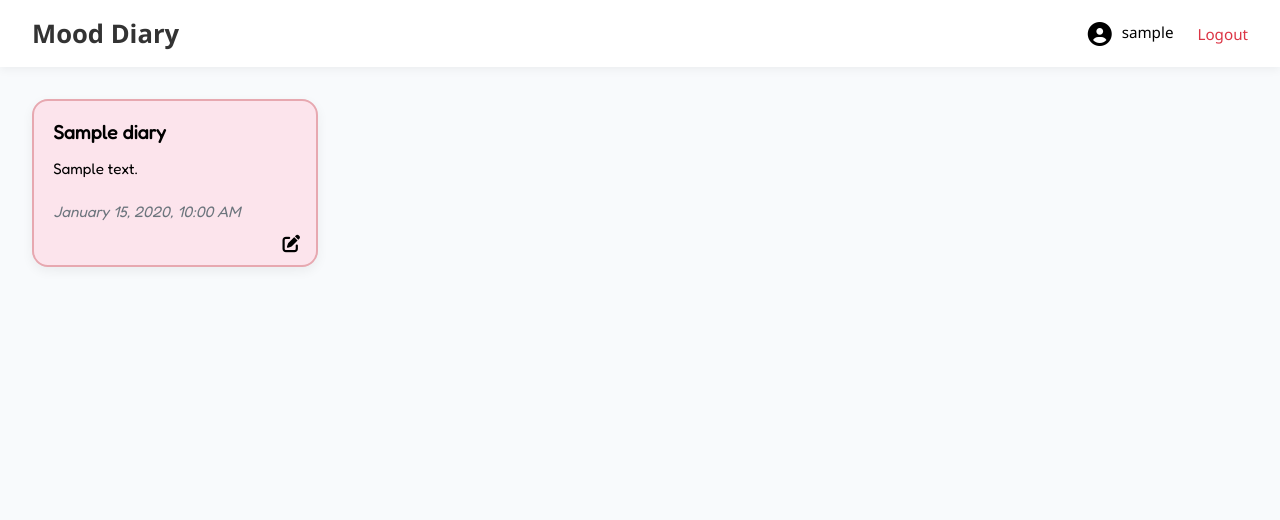
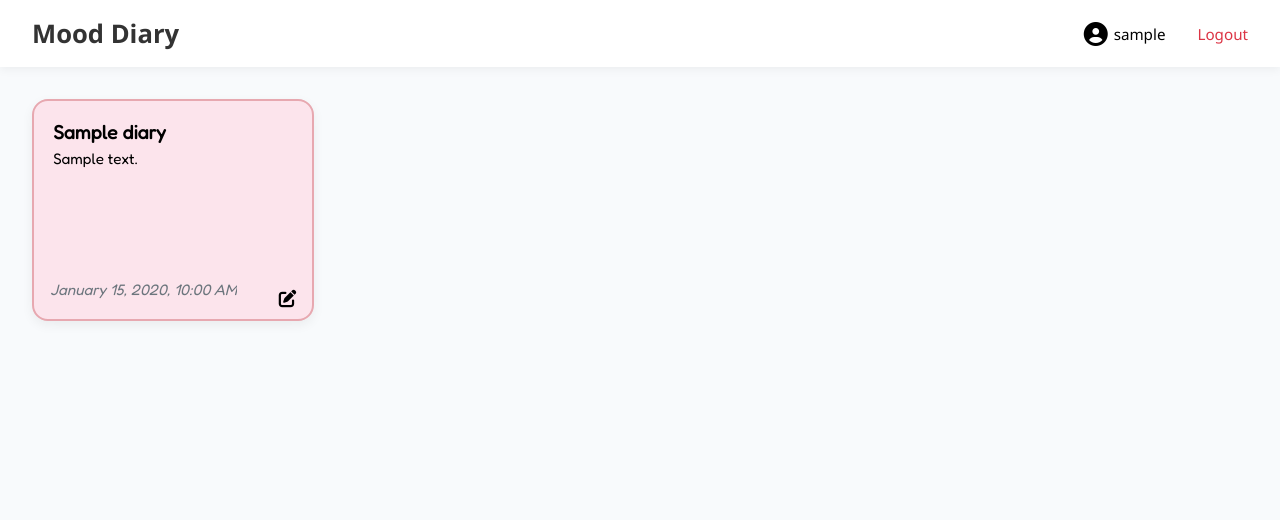
Before and after one commit to Mallicyberdev/CITS5505-GroupProject-2025, a Flask app: template app/templates/home.html in a window 1280 px wide. Shown: the top 520 px of the page. Run offline with Flask 3, Linux system fonts and the light colour scheme; the template is opened without the code that fills it: most values are stand-ins (such as "Sample title", 1, 10 or a date in 2020).

Commit message:
better css style and layout improvement

```diff
--- a/app/static/css/style.css
+++ b/app/static/css/style.css
@@ -33,11 +33,12 @@ body {
 .user-info {
     display: flex;
     align-items: center;
-    gap: 1.5rem;
+    gap: 2rem;
 }
 
 .login-text {
-
+    display: flex;
+    align-items: center;
     font-size: 0.95rem;
     color: #666;
 }
@@ -51,7 +52,6 @@ body {
     margin-right: 6px;
     font-size: 1.5rem;
     color: black;
-    vertical-align: middle;
 }
 
 .login-text a:hover {
@@ -76,21 +76,21 @@ body {
     padding: 2rem;
 }
 
+
 /* Diary Card */
 .diary-card {
+    width: 240px;
+    height: 180px;
     position: relative;
-    overflow: visible;
+    overflow: hidden;
     background-color: #fce4ec;
     cursor: pointer;
-    /* 柔和粉 */
     border: 2px solid #e7a8b0;
-    /* 温柔红粉边 */
     border-radius: 16px;
     padding: 1.2rem;
     box-shadow: 0 4px 12px rgba(0, 0, 0, 0.06);
     font-family: 'Fredoka', sans-serif;
     color: black;
-    /* 黑色字体 */
     transition: transform 0.2s ease, box-shadow 0.2s ease;
 }
 
@@ -107,23 +107,36 @@ body {
 }
 
 .diary-card h4 {
+    margin-bottom: 0.3rem;
     margin-top: 0;
     font-size: 1.2rem;
-    margin-bottom: 0.5rem;
+    display: -webkit-box;
+    /* Number of lines to show */
+    -webkit-line-clamp: 2;
+    -webkit-box-orient: vertical;
+    overflow: hidden;
 }
 
 .diary-card p {
     font-size: 0.95rem;
-    margin-bottom: 1.5rem;
+    margin-top: 0.2rem;
+    margin-bottom: 0.5rem;
+    display: -webkit-box;
+    -webkit-line-clamp: 5;
+    /* Number of lines to show */
+    -webkit-box-orient: vertical;
+    overflow: hidden;
 }
 
 .post-time {
+    margin-top: auto;
     font-size: 0.85rem;
     color: #6c757d;
-    /* 中性灰色 */
-    margin-top: 0.2rem;
     font-style: italic;
     cursor: default;
+    position: absolute;
+    bottom: 12px;
+    left: 16px;
 }
 
 /* Open Icon */
@@ -201,6 +214,7 @@ body {
     display: flex;
     flex-direction: column;
     gap: 1.2rem;
+    animation: fadeInScale 0.25s ease-out;
 }
 
 /* Close button */
@@ -218,7 +232,17 @@ body {
     color: #dc3545;
 }
 
+
 /* Form elements */
+.upload-form {
+    display: flex;
+    flex-direction: column;
+    align-items: center;
+    max-width: 600px;
+    margin: 0 auto;
+    width: 100%;
+}
+
 .upload-form input,
 .upload-form textarea {
     width: 100%;
@@ -227,7 +251,6 @@ body {
     font-size: 1rem;
     border: 1px solid #ccc;
     border-radius: 8px;
-    box-sizing: border-box;
     transition: border-color 0.2s ease, box-shadow 0.2s ease, transform 0.3s ease;
 }
 
@@ -283,9 +306,6 @@ body {
     }
 }
 
-.modal-content {
-    animation: fadeInScale 0.25s ease-out;
-}
 
 .modal-content h2 {
     font-family: 'Fredoka', sans-serif;
--- a/app/static/js/script.js
+++ b/app/static/js/script.js
@@ -1,7 +1,26 @@
-// --- Upload Modal 控制 ---
+// This file contains the JavaScript code for the diary application
+// Function to handle the form submission
 document.querySelector('.new-diary-btn').addEventListener('click', () => {
     document.getElementById('uploadModal').style.display = 'block';
 });
 document.getElementById('closeModal').addEventListener('click', () => {
     document.getElementById('uploadModal').style.display = 'none';
 });
+
+
+
+document.addEventListener('DOMContentLoaded', () => {
+    const container = document.getElementById('diaryGrid');
+    const cards = Array.from(container.querySelectorAll('.diary-card'));
+
+    // based on the datetime attribute of the <time> element
+    cards.sort((a, b) => {
+        const timeA = new Date(a.querySelector('time').getAttribute('datetime'));
+        const timeB = new Date(b.querySelector('time').getAttribute('datetime'));
+        return timeB - timeA;
+    });
+
+    // Clear the container and append sorted cards
+    container.innerHTML = '';
+    cards.forEach(card => container.appendChild(card));
+});
```
Also changed, not shown: app/templates/home.html (+5 -2 lines).
